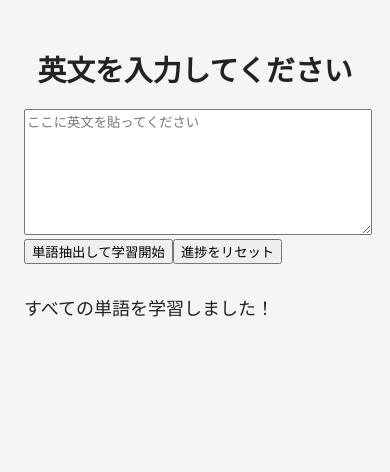
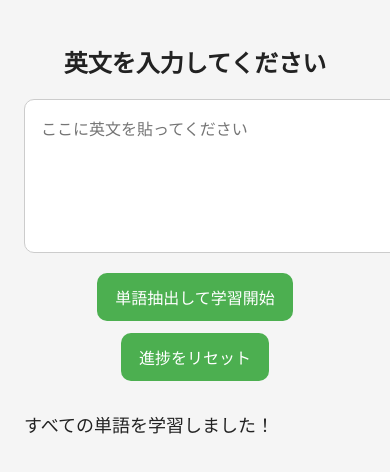
Before and after one commit to chaya-shoten/vocab-app, a React (Vite) app: page / in a window 390 px wide. Shown: the top 472 px of the page. Built offline with nearby package versions, Linux system fonts and the light colour scheme.

Commit message:
Update index.css

```diff
--- a/src/index.css
+++ b/src/index.css
@@ -22,4 +22,89 @@ body {
 .inputBox {
   width: 100%;
   height: 120px;
-  padding
+  padding: 16px;
+  font-size: 1.1rem;
+  border: 1px solid #ccc;
+  border-radius: 10px;
+  resize: vertical;
+}
+
+.buttonRow {
+  display: flex;
+  flex-wrap: wrap;
+  gap: 12px;
+  margin-top: 16px;
+  justify-content: center;
+}
+
+.buttonRow button {
+  padding: 12px 18px;
+  font-size: 1.05rem;
+  border: none;
+  border-radius: 10px;
+  background: #4caf50;
+  color: white;
+  cursor: pointer;
+  min-width: 140px;
+}
+
+.buttonRow button:hover {
+  background: #43a047;
+}
+
+.card {
+  background: white;
+  padding: 20px;
+  border-radius: 14px;
+  box-shadow: 0 0 12px rgba(0,0,0,0.1);
+  margin-top: 28px;
+}
+
+.imageRow {
+  display: flex;
+  gap: 12px;
+  overflow-x: auto;
+  margin-top: 16px;
+  padding-bottom: 10px;
+}
+
+.image {
+  height: 120px;
+  border-radius: 8px;
+  flex-shrink: 0;
+}
+
+.nextButton {
+  margin-top: 20px;
+  background: #2196f3;
+  color: white;
+  border: none;
+  padding: 12px 18px;
+  border-radius: 10px;
+  font-size: 1.05rem;
+  width: 100%;
+  cursor: pointer;
+}
+
+.nextButton:hover {
+  background: #1976d2;
+}
+
+@media (max-width: 480px) {
+  .title {
+    font-size: 1.5rem;
+  }
+
+  .inputBox {
+    font-size: 1rem;
+  }
+
+  .buttonRow button,
+  .nextButton {
+    font-size: 1rem;
+  }
+
+  .card {
+    padding: 16px;
+  }
+}
```
